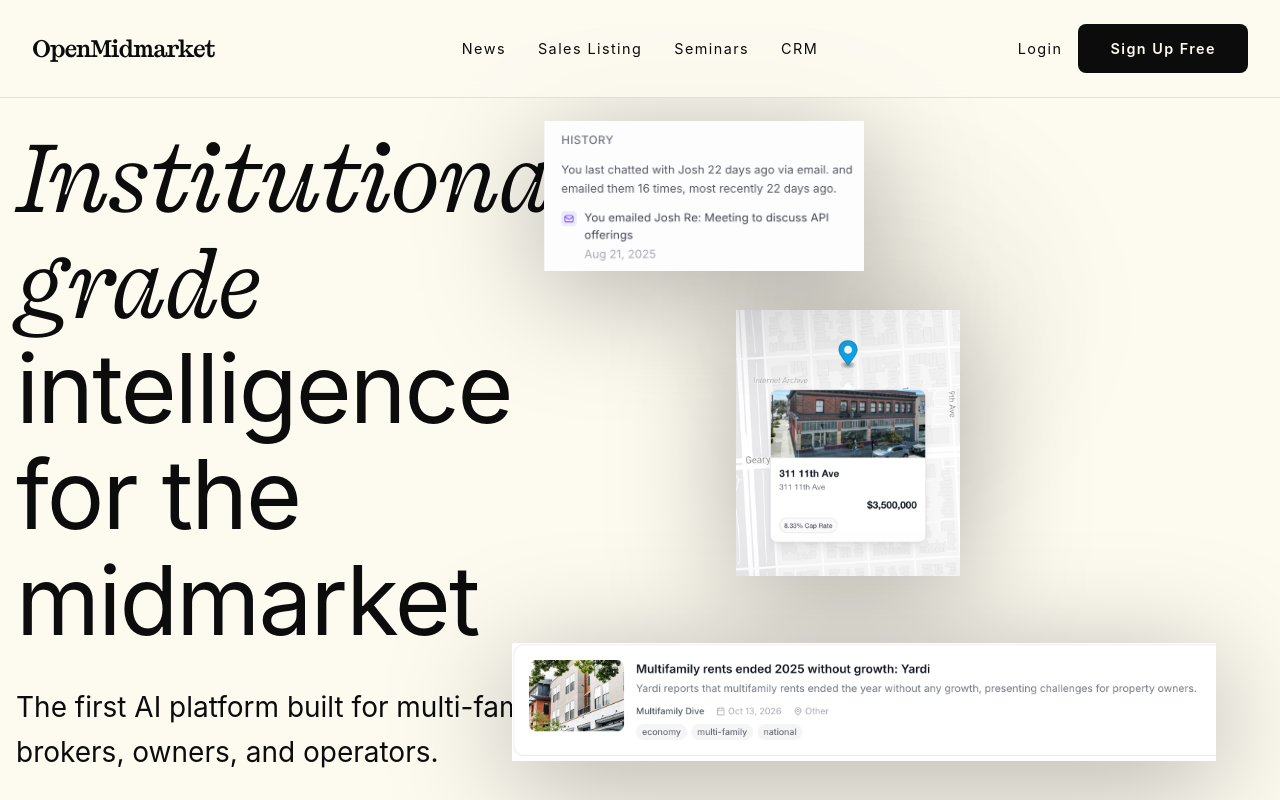
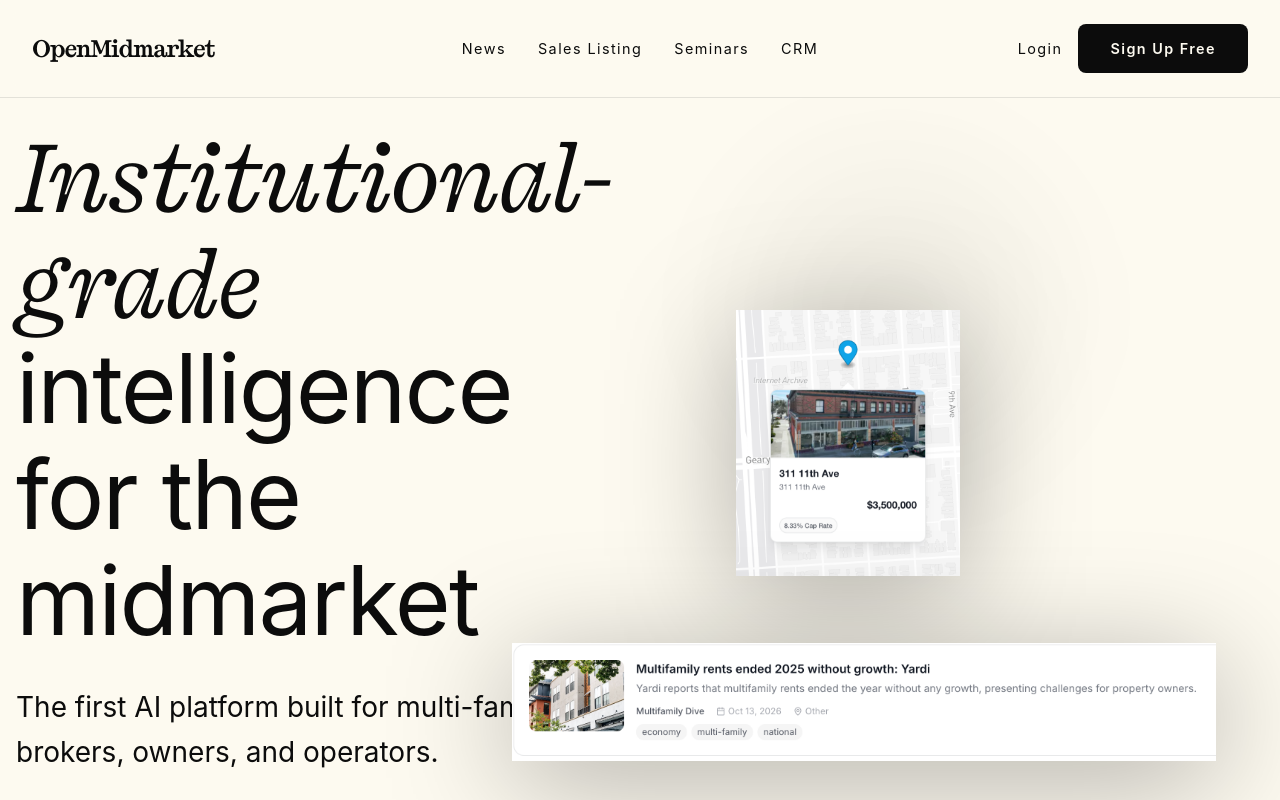
Before and after one commit to jahaskell53/landing-page-cre, a Next.js app: page / in a window 1280 px wide. Shown: the top 800 px of the page. Built offline with nearby package versions, Linux system fonts and the light colour scheme.

Commit message:
floating emails/history component removed

```diff
--- a/src/app/page.tsx
+++ b/src/app/page.tsx
@@ -127,25 +127,6 @@ export default function Home() {
               zIndex: 1,
               opacity: 0.6
             }} />
-            {/* Floating emails/history component - upper left */}
-            <div style={{
-              position: 'absolute',
-              left: '-15%',
-              top: '3%',
-              width: '50%',
-              height: 'auto',
-              zIndex: 3,
-              filter: 'drop-shadow(0 20px 60px rgba(0, 0, 0, 0.3))'
-            }}>
-              <Image
-                src="/emails-cropped.png"
-                alt="Emails"
-                width={900}
-                height={700}
-                style={{ objectFit: 'contain', objectPosition: 'center', width: '100%', height: 'auto' }}
-                priority
-              />
-            </div>
             {/* Floating map component - center right */}
             <div style={{
               position: 'absolute',
```
